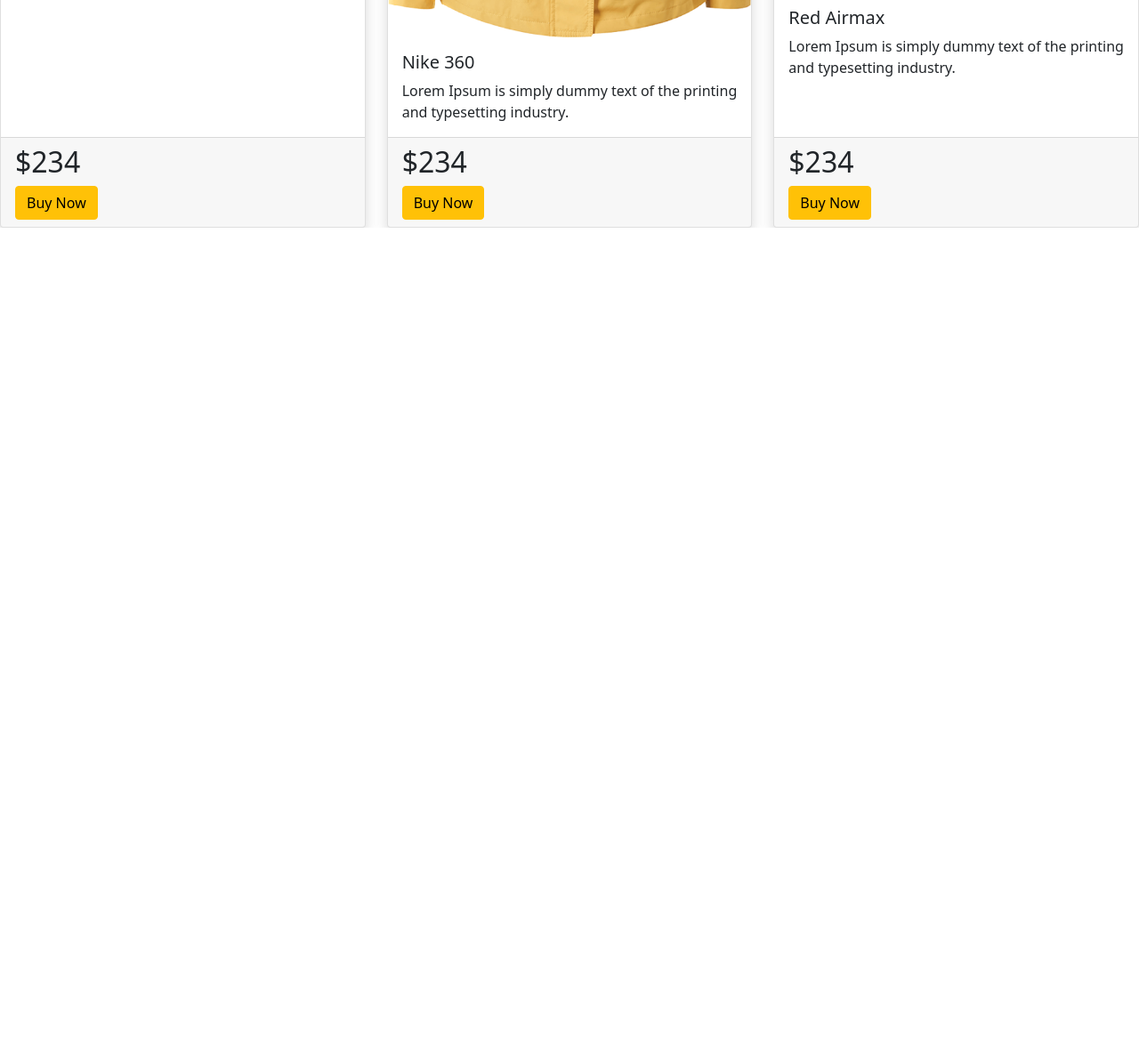
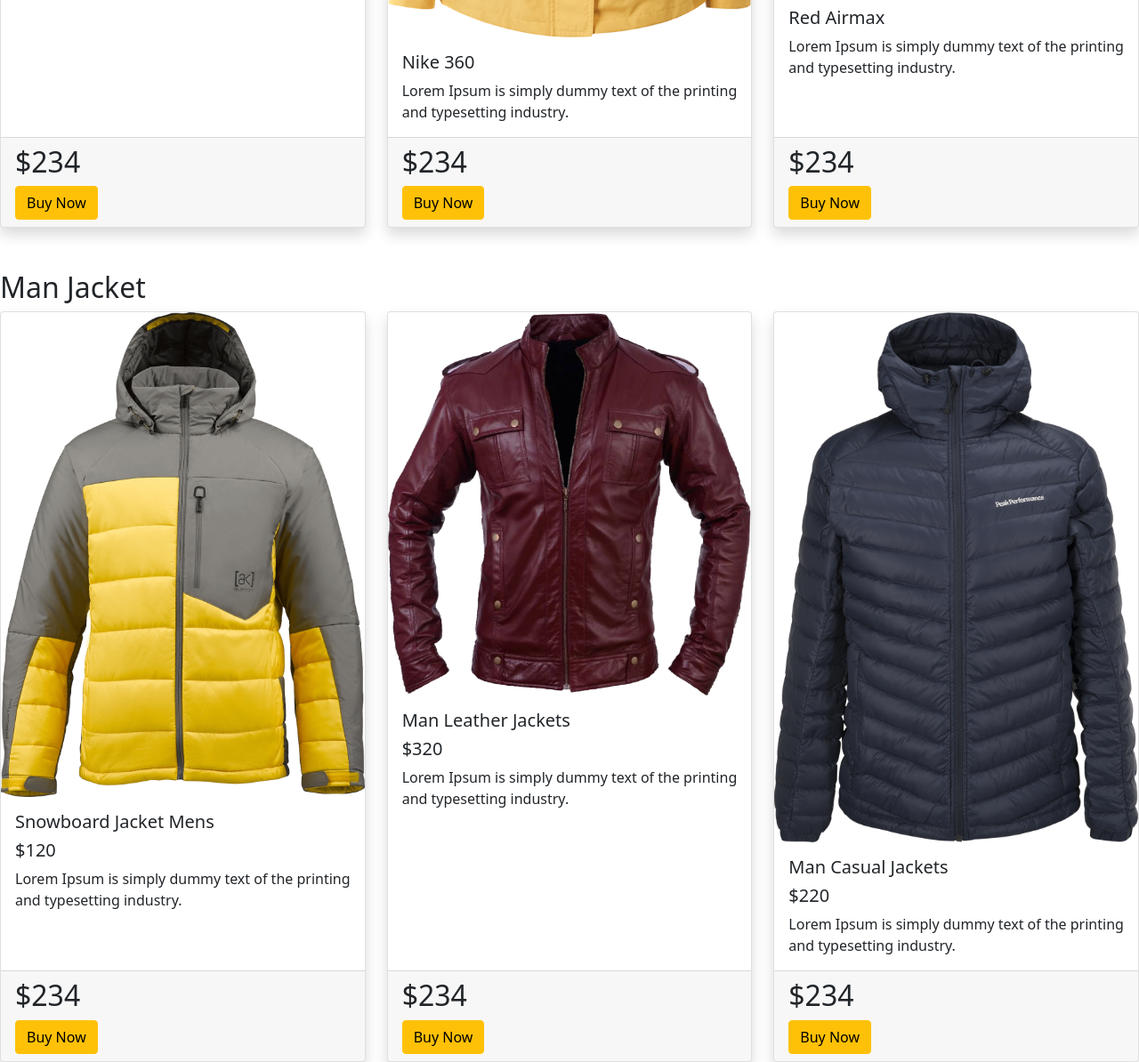
Before and after one commit to samiul-sheikh/Penguin-Fashion, a plain HTML site: page index.html in a window 1280 px wide. Shown: the part 1167-2361 px from the top of the page at 89% size. Before the commit the page ends 1423 px from the top, so only its background shows below. Drawn offline with Linux system fonts and the light colour scheme.

Commit message:
added man jacket section

```diff
--- a/index.html
+++ b/index.html
@@ -104,6 +104,59 @@
             </div>
         </div>
     </section>
+
+    <!-- added man jacket section -->
+
+    <section class="mt-5">
+        <h2>Man Jacket</h2>
+        <div class="row row-cols-1 row-cols-md-3 g-4">
+            <div class="col">
+                <div class="card panda-card h-100 shadow">
+                    <img src="images/product/snowboard jacket mens.png" class="card-img-top" alt="...">
+                    <div class="card-body">
+                        <h5 class="card-title">Snowboard Jacket Mens</h5>
+                        <h5>$120</h5>
+                        <p class="card-text">Lorem Ipsum is simply dummy text of the printing and typesetting industry.
+                        </p>
+                    </div>
+                    <div class="card-footer panda-card-footer">
+                        <h2>$234</h2>
+                        <button class="btn btn-warning">Buy Now</button>
+                    </div>
+                </div>
+            </div>
+            <div class="col">
+                <div class="card panda-card h-100 shadow">
+                    <img src="images/product/man leather jacket.png" class="card-img-top" alt="...">
+                    <div class="card-body">
+                        <h5 class="card-title">Man Leather Jackets</h5>
+                        <h5>$320</h5>
+                        <p class="card-text">Lorem Ipsum is simply dummy text of the printing and typesetting industry.
+                        </p>
+                    </div>
+                    <div class="card-footer panda-card-footer">
+                        <h2>$234</h2>
+                        <button class="btn btn-warning">Buy Now</button>
+                    </div>
+                </div>
+            </div>
+            <div class="col">
+                <div class="card panda-card h-100 shadow">
+                    <img src="images/product/man casual jacket.png" class="card-img-top" alt="...">
+                    <div class="card-body">
+                        <h5 class="card-title">Man Casual Jackets</h5>
+                        <h5>$220</h5>
+                        <p class="card-text">Lorem Ipsum is simply dummy text of the printing and typesetting industry.
+                        </p>
+                    </div>
+                    <div class="card-footer panda-card-footer">
+                        <h2>$234</h2>
+                        <button class="btn btn-warning">Buy Now</button>
+                    </div>
+                </div>
+            </div>
+        </div>
+    </section>
 </body>
 
 </html>
```
